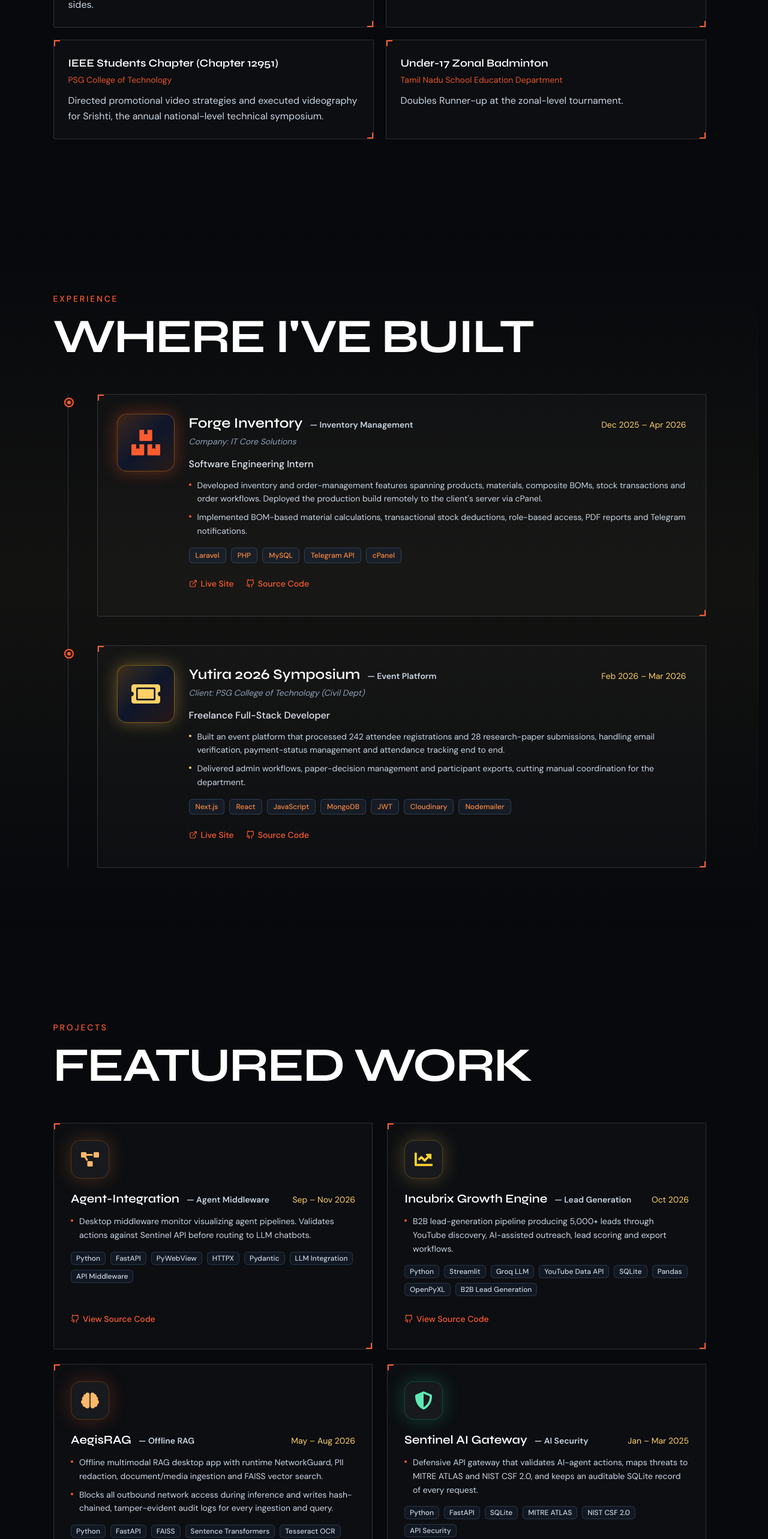
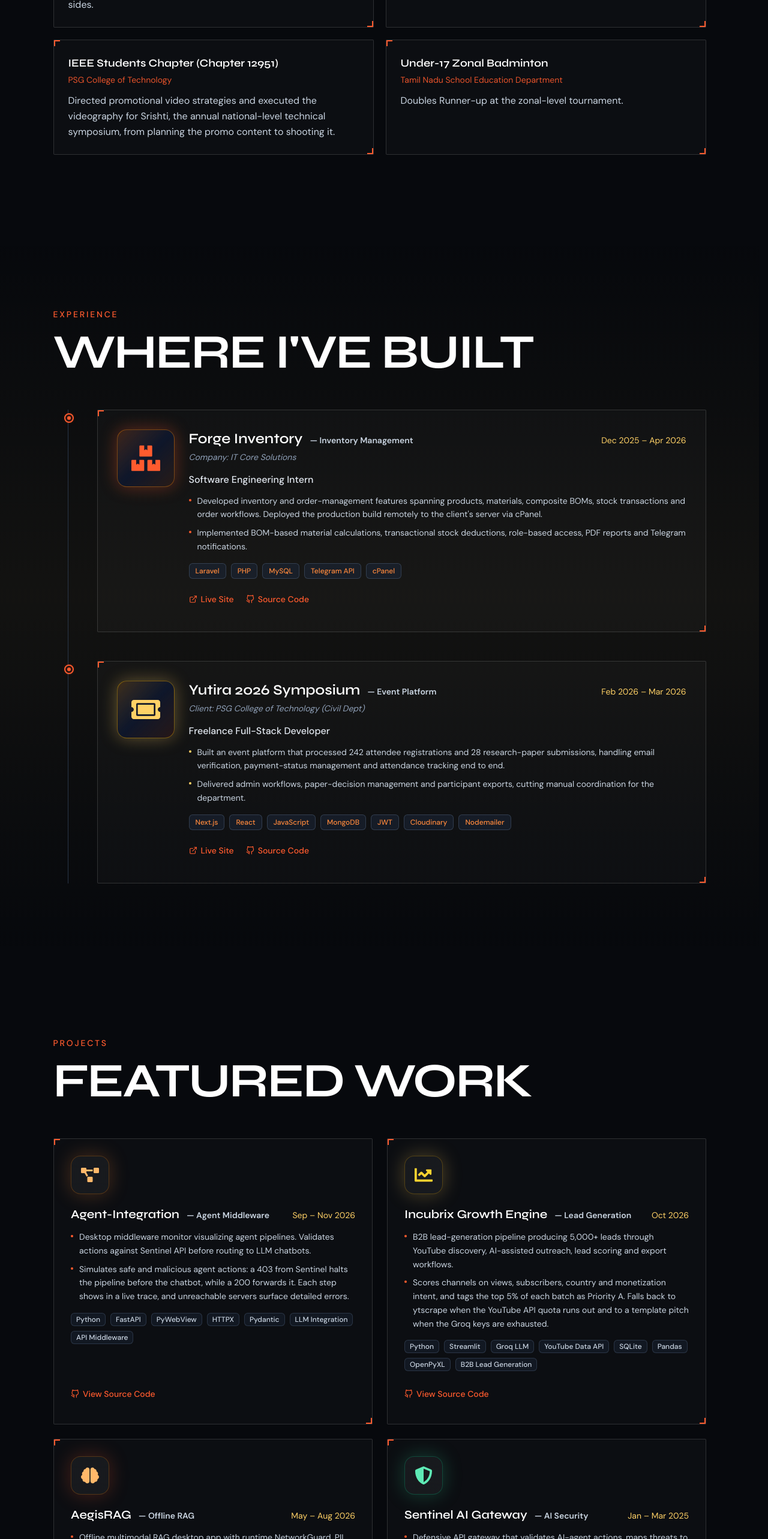
Before and after one commit to jafersathikbeta/Portfolio, a React (Vite) app: page / in a window 1280 px wide. Shown: the part 2473-5039 px from the top of the page at 60% size. Built offline with nearby package versions, Linux system fonts and the light colour scheme.

Commit message:
Update components

```diff
--- a/src/components/About.jsx
+++ b/src/components/About.jsx
@@ -112,7 +112,7 @@ const achievements = [
     title: 'IEEE Students Chapter (Chapter 12951)',
     meta: 'PSG College of Technology',
     description:
-      'Directed promotional video strategies and executed videography for Srishti, the annual national-level technical symposium.',
+      'Directed promotional video strategies and executed the videography for Srishti, the annual national-level technical symposium, from planning the promo content to shooting it.',
   },
   {
     title: 'Under-17 Zonal Badminton',
--- a/src/components/Projects.jsx
+++ b/src/components/Projects.jsx
@@ -17,6 +17,7 @@ const projects = [
     year: 'Sep – Nov 2026',
     description: [
       'Desktop middleware monitor visualizing agent pipelines. Validates actions against Sentinel API before routing to LLM chatbots.',
+'Simulates safe and malicious agent actions: a 403 from Sentinel halts the pipeline before the chatbot, while a 200 forwards it. Each step shows in a live trace, and unreachable servers surface detailed errors.',
     ],
     tech: ['Python', 'FastAPI', 'PyWebView', 'HTTPX', 'Pydantic', 'LLM Integration', 'API Middleware'],
     github: 'https://github.com/jafersathikbeta/Agent-Integration',
@@ -31,6 +32,7 @@ const projects = [
     year: 'Oct 2026',
     description: [
       'B2B lead-generation pipeline producing 5,000+ leads through YouTube discovery, AI-assisted outreach, lead scoring and export workflows.',
+'Scores channels on views, subscribers, country and monetization intent, and tags the top 5% of each batch as Priority A. Falls back to ytscrape when the YouTube API quota runs out and to a template pitch when the Groq keys are exhausted.',
     ],
     tech: ['Python', 'Streamlit', 'Groq LLM', 'YouTube Data API', 'SQLite', 'Pandas', 'OpenPyXL', 'B2B Lead Generation'],
     github: 'https://github.com/jafersathikbeta/Incubrix-Growth-Engine',
@@ -60,6 +62,7 @@ const projects = [
     year: 'Jan – Mar 2025',
     description: [
       'Defensive API gateway that validates AI-agent actions, maps threats to MITRE ATLAS and NIST CSF 2.0, and keeps an auditable SQLite record of every request.',
+'Checks READ, WRITE, EXECUTE and NETWORK actions against a threat-signature library and returns a 403 with the matched framework mapping. Exposes block-rate metrics through a REST endpoint and dashboard, and runs as a desktop app or a headless FastAPI service.',
     ],
     tech: ['Python', 'FastAPI', 'SQLite', 'MITRE ATLAS', 'NIST CSF 2.0', 'API Security'],
     github: 'https://github.com/jafersathikbeta/Sentinel-AI-Gateway',
```
